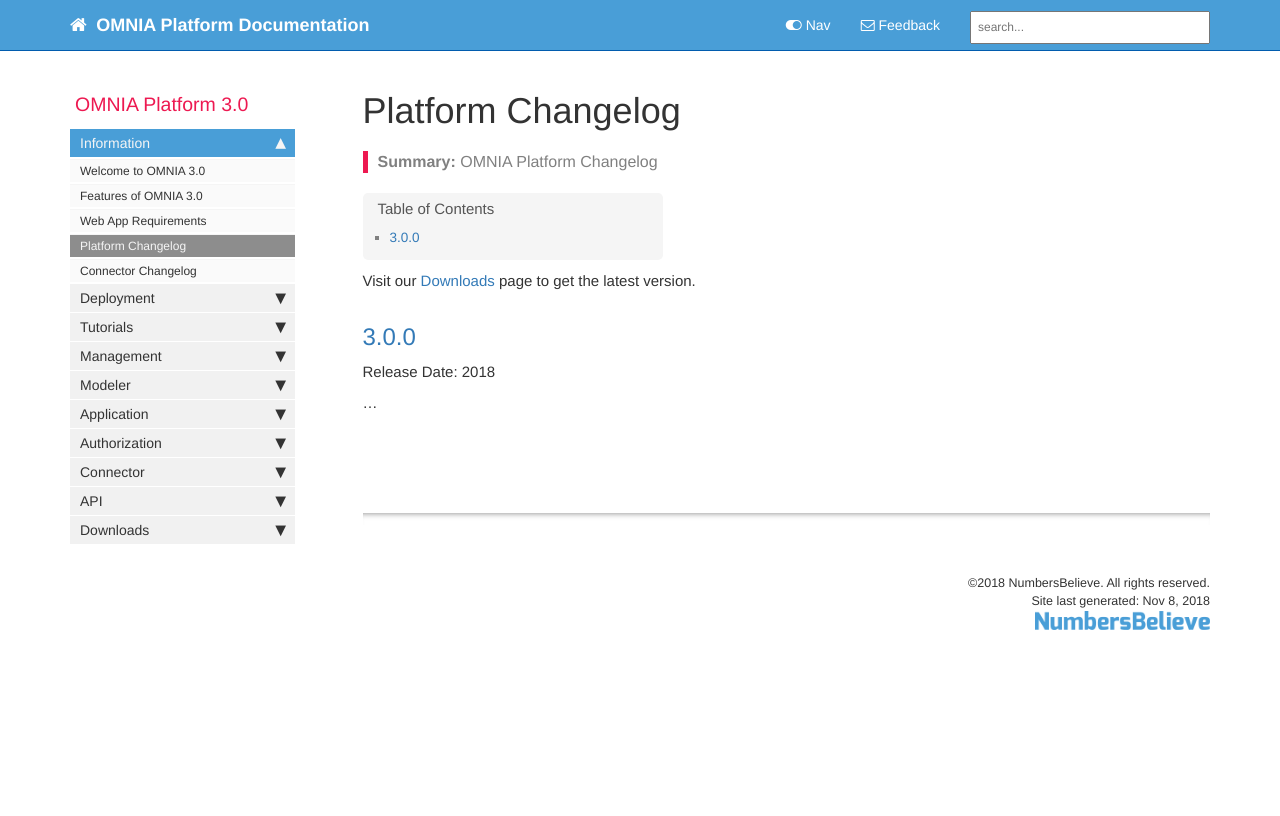
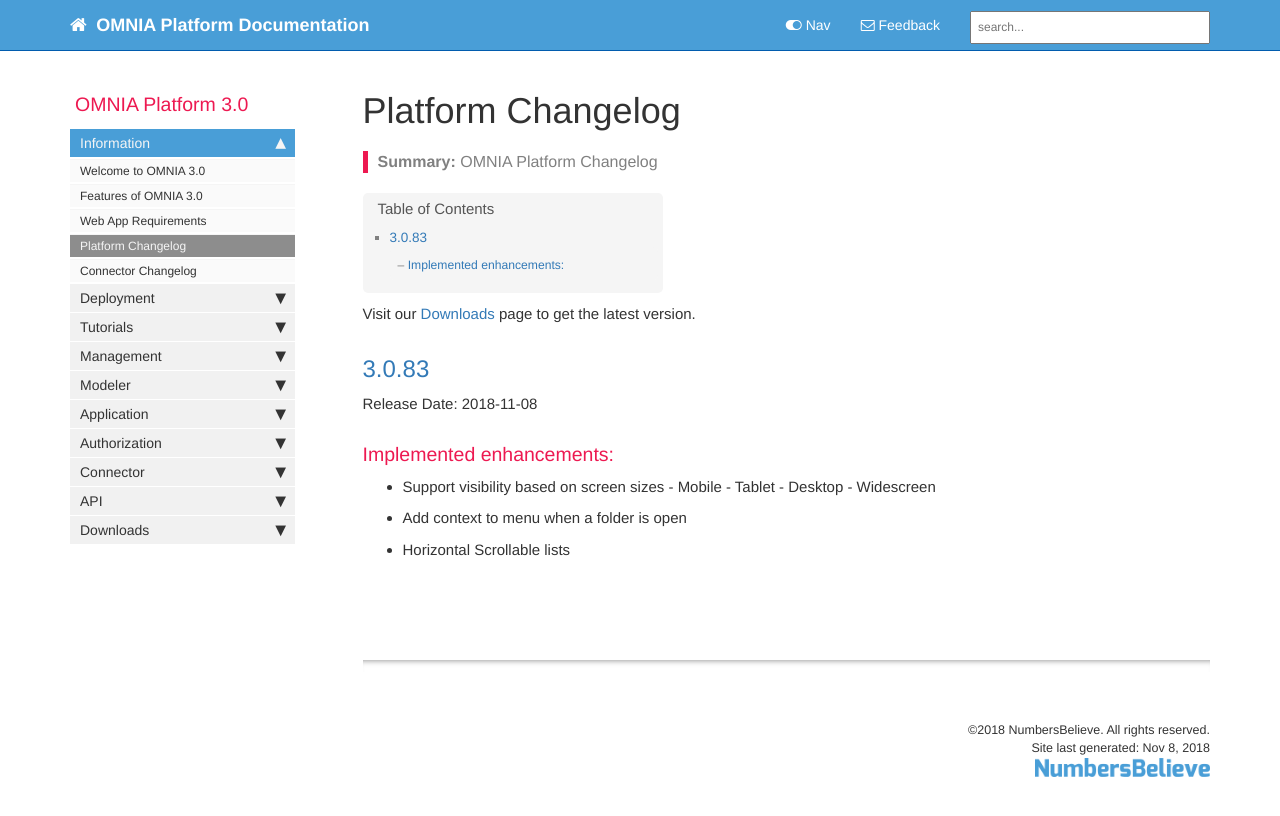
Before and after one commit to daniel8lopes/omnia3, a Jekyll site: the page built from docs/pages/omnia3/Introduction/omnia3_platformchangelog.md, in a window 1280 px wide. Shown: the top 816 px of the page. Built offline with Jekyll 4.4.1, drawn with Linux system fonts in a browser that asks for light colours; nearby versions of some CDN libraries; comment, search, counter and statistics services are not loaded.

Commit message:
Release 3.0.83

```diff
--- a/docs/pages/omnia3/Introduction/omnia3_platformchangelog.md
+++ b/docs/pages/omnia3/Introduction/omnia3_platformchangelog.md
@@ -9,7 +9,15 @@ folder: omnia3
 
 Visit our [Downloads](/omnia3_downloads.html#platform) page to get the latest version.
 
-## [3.0.0](#300)
-Release Date: 2018
+## [3.0.83](#3.0.83)
+Release Date: 2018-11-08
 
-...
+### Implemented enhancements:
+
+ - Support visibility based on screen sizes
+        - Mobile
+        - Tablet
+        - Desktop
+        - Widescreen
+ - Add context to menu when a folder is open
+ - Horizontal Scrollable lists
```
